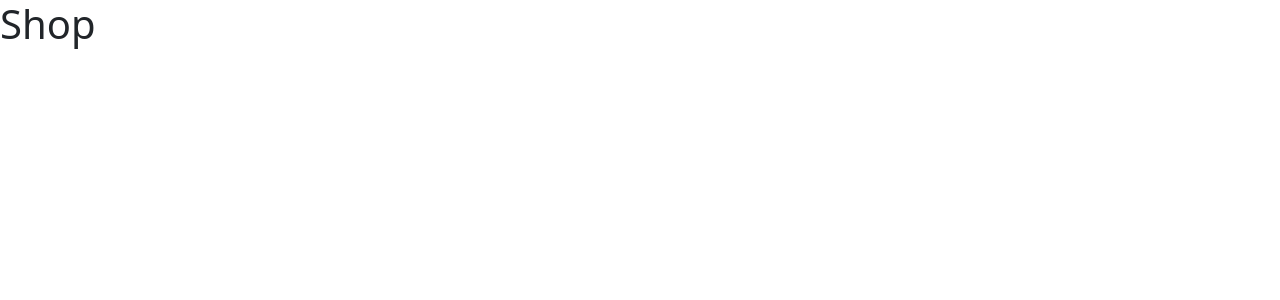
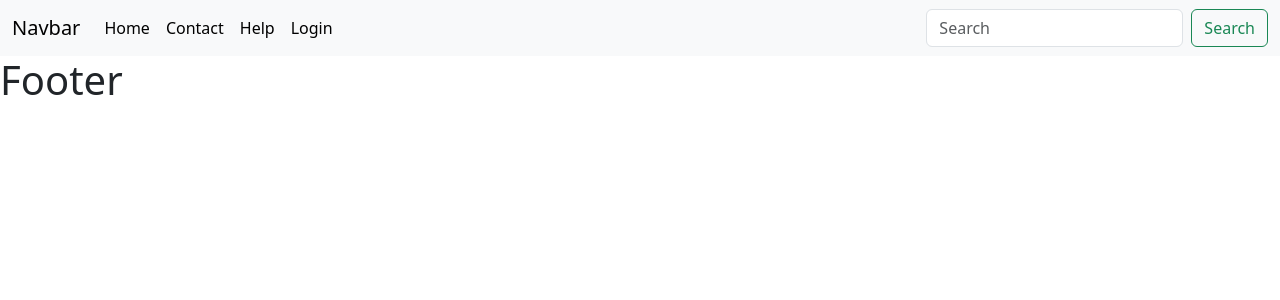
Before and after one commit to RainPew/TIQISHOP, a React (Vite) app: page / in a window 1280 px wide. Shown: the top 300 px of the page. Built offline with nearby package versions, Linux system fonts and the light colour scheme.

Commit message:
react routerDom

```diff
--- a/src/main.jsx
+++ b/src/main.jsx
@@ -1,6 +1,11 @@
 import React from 'react'
 import ReactDOM from 'react-dom/client'
+import { BrowserRouter } from 'react-router-dom'
+import RouterCostom from './router.jsx'
+
 
 ReactDOM.createRoot(document.getElementById('root')).render(
- <h1>Shop</h1>
+  <BrowserRouter>
+    <RouterCostom />
+  </BrowserRouter>
 )
--- a/src/pages/homepage/homepage.jsx
+++ b/src/pages/homepage/homepage.jsx
@@ -3,7 +3,7 @@
 const HomePage = (props) => {
   return (
     <>
-    <h1>body</h1>
+      <h1>body</h1>
     </>
   )
 }
--- /dev/null
+++ b/src/pages/profile/Profile.jsx
@@ -0,0 +1,11 @@
+import { memo } from "react"
+
+const Profile = (props) => {
+  return (
+    <>
+      <h1>page profile</h1>
+    </>
+  )
+}
+
+export default memo(Profile)
--- a/src/pages/theme/header/Header.jsx
+++ b/src/pages/theme/header/Header.jsx
@@ -2,37 +2,36 @@
 
 function Header(props) {
     return (
-        // <div>
-        //     <nav class="navbar navbar-expand-lg bg-body-tertiary">
-        //         <div className="container-fluid">
-        //             <a className="navbar-brand" href="#">Navbar</a>
-        //             <button className="navbar-toggler" type="button" data-bs-toggle="collapse" data-bs-target="#navbarSupportedContent" aria-controls="navbarSupportedContent" aria-expanded="false" aria-label="Toggle navigation">
-        //                 <span className="navbar-toggler-icon" />
-        //             </button>
-        //             <div className="collapse navbar-collapse" id="navbarSupportedContent">
-        //                 <ul className="navbar-nav me-auto mb-2 mb-lg-0">
-        //                     <li className="nav-item">
-        //                         <a className="nav-link active" aria-current="page" href="#">Home</a>
-        //                     </li>
-        //                     <li className="nav-item">
-        //                         <a className="nav-link active" aria-current="page" href="#">Contact</a>
-        //                     </li>
-        //                     <li className="nav-item">
-        //                         <a className="nav-link active" aria-current="page" href="#">Help</a>
-        //                     </li>
-        //                     <li className="nav-item">
-        //                         <a className="nav-link active" aria-current="page" href="#">Login</a>
-        //                     </li>
-        //                 </ul>
-        //                 <form className="d-flex" role="search">
-        //                     <input className="form-control me-2" type="search" placeholder="Search" aria-label="Search" />
-        //                     <button className="btn btn-outline-success" type="submit">Search</button>
-        //                 </form>
-        //             </div>
-        //         </div>
-        //     </nav>
-        // </div>
-        <h1>header</h1>
+        <div>
+            <nav class="navbar navbar-expand-lg bg-body-tertiary">
+                <div className="container-fluid">
+                    <a className="navbar-brand" href="#">Navbar</a>
+                    <button className="navbar-toggler" type="button" data-bs-toggle="collapse" data-bs-target="#navbarSupportedContent" aria-controls="navbarSupportedContent" aria-expanded="false" aria-label="Toggle navigation">
+                        <span className="navbar-toggler-icon" />
+                    </button>
+                    <div className="collapse navbar-collapse" id="navbarSupportedContent">
+                        <ul className="navbar-nav me-auto mb-2 mb-lg-0">
+                            <li className="nav-item">
+                                <a className="nav-link active" aria-current="page" href="#">Home</a>
+                            </li>
+                            <li className="nav-item">
+                                <a className="nav-link active" aria-current="page" href="#">Contact</a>
+                            </li>
+                            <li className="nav-item">
+                                <a className="nav-link active" aria-current="page" href="#">Help</a>
+                            </li>
+                            <li className="nav-item">
+                                <a className="nav-link active" aria-current="page" href="#">Login</a>
+                            </li>
+                        </ul>
+                        <form className="d-flex" role="search">
+                            <input className="form-control me-2" type="search" placeholder="Search" aria-label="Search" />
+                            <button className="btn btn-outline-success" type="submit">Search</button>
+                        </form>
+                    </div>
+                </div>
+            </nav>
+        </div>
     );
 }
 
--- a/src/router.jsx
+++ b/src/router.jsx
@@ -1,5 +1,8 @@
 import { Route, Routes } from "react-router-dom";
-import Homepage from "./pages/homepage/homepage.jsx";
+import Homepage from "./pages/homepage/Homepage.jsx";
+import ROUTERS from "./utils/router.jsx";
+import MasterLayout from "./pages/theme/masterLayout/index.jsx";
+import Profile from "./pages/profile/profile.jsx";
 
 const renderComponentRouter = () => {
   const userRouters = [
@@ -7,13 +10,19 @@
       path: ROUTERS.USER.HOME,
       component: <Homepage />,
     },
+    {
+      path: ROUTERS.USER.PROFILE,
+      component: <Profile/>,
+    }
   ];
   return (
-    <Routes>
-      {userRouters.map((item, key) => (
-        <Route key={key} path={item.path} element={item.component} />
-      ))}
-    </Routes>
+    <MasterLayout>
+      <Routes>
+        {userRouters.map((item, key) => (
+          <Route key={key} path={item.path} element={item.component} />
+        ))}
+      </Routes>
+    </MasterLayout>
   );
 };
 
--- a/src/utils/router.jsx
+++ b/src/utils/router.jsx
@@ -1,6 +1,7 @@
 const ROUTERS = {
     USER: {
-        HOME: "home",
+        HOME: "/home",
+        PROFILE:"/profile",
         LOGIN: "/login",
         REGISTER: "/register",
         LOGOUT: "/logout",
@@ -9,3 +10,5 @@
         HOME: "/admin",
     }
 }
+
+export default ROUTERS
```
Also changed, not shown: src/pages/profile/style.scss (added).
